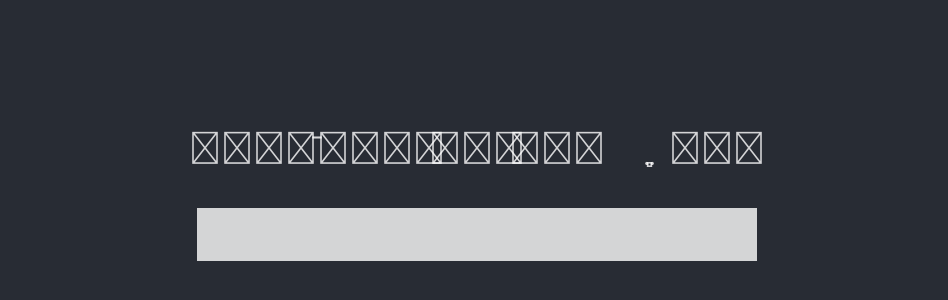
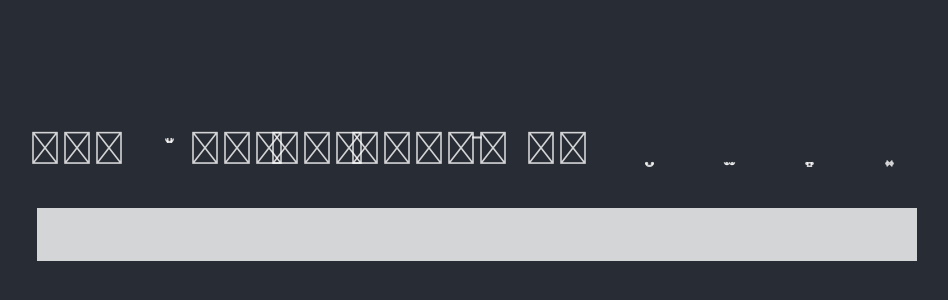
Before and after one commit to choms46/faceMoji, a React (Create React App) app: page / in a window 1280 px wide. Shown: the part 80-380 px from the top of the page, without its empty margins (163-1111 px from the left). Built offline with nearby package versions, Linux system fonts and the light colour scheme.

Commit message:
Add emoji

```diff
--- a/src/components/Form.js
+++ b/src/components/Form.js
@@ -15,7 +15,7 @@ class Form extends Component {
 
   render() {
     let id = 0;
-    const smiles = ['̆̈','̄̈','̐̈','̊̈','̑̈','̤̻','̑̈'];
+    const smiles = ['̆̈','̆̎','̐̈','̊̈','̑̈','̄̈','̈','̤̮','̤̫','̤̻','̤͓'];
     const list = smiles.map(
       n => (<Radio onChange={this.handleChange} name={n} key={id} id={id++} />)
     )
```
